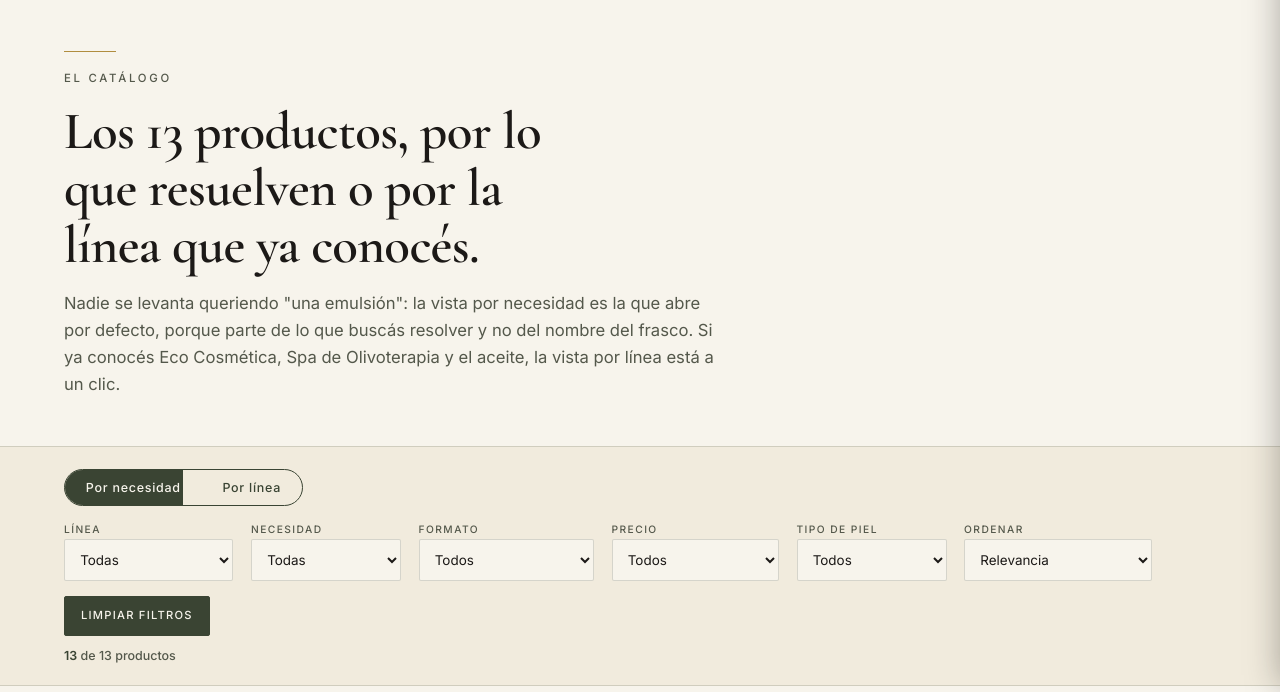
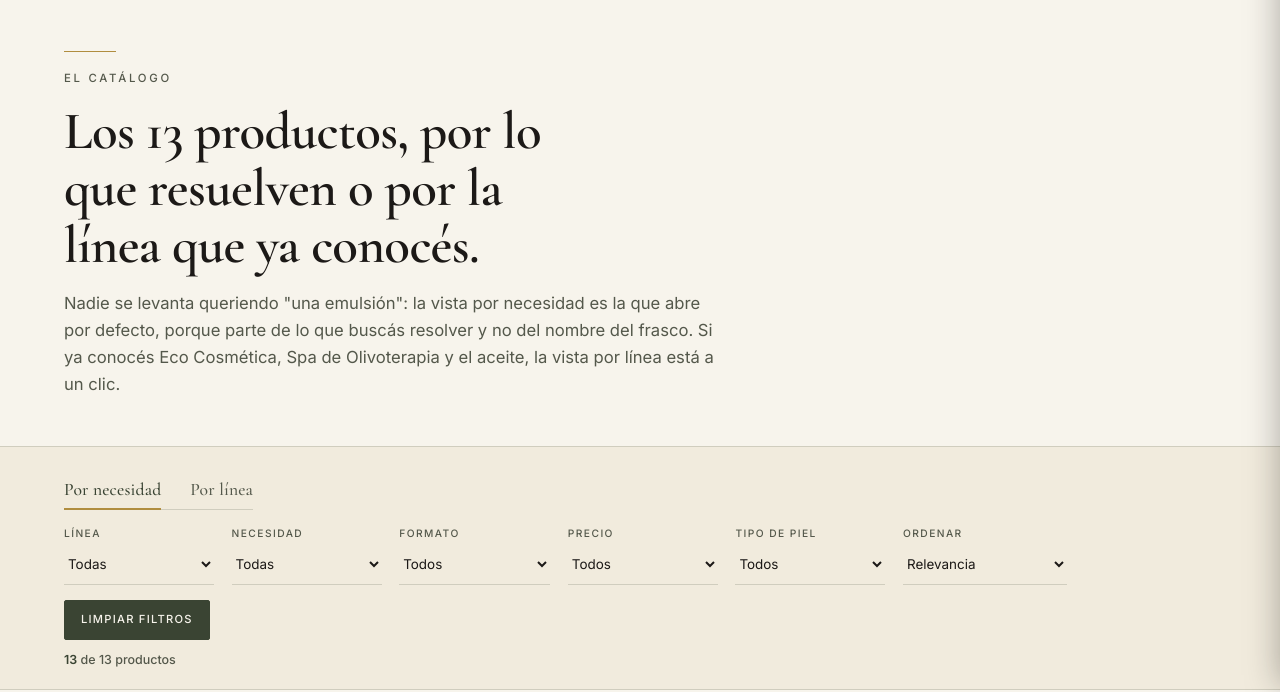
Before and after one commit to cerditoprogamador/verde-oliva-ecommerce, a plain HTML site: page sitio/catalogo.html in a window 1280 px wide. Shown: the part 102-794 px from the top of the page. Drawn offline with nearby package versions, Linux system fonts and the light colour scheme; no server answers.

Commit message:
catalogo.html: editorial view toggle, borderless filters, rectangular jumpnav
.viewtoggle drops its dark sliding pill and becomes a Cormorant Garamond
text toggle with a thin oro underline that slides to the active tab's
actual measured width/position (viewPill JS renamed to a positioning
function driven by offsetWidth/offsetLeft, kept in sync on resize and
language change). .ffield select loses its boxed chrome for a borderless
underline field that picks up var(--oro) on hover/focus. .jumpnav a goes
from a fully-rounded pill to a 2px-radius rectangle; its sticky/scroll-spy
behavior is untouched.

```diff
--- a/sitio/catalogo.html
+++ b/sitio/catalogo.html
@@ -52,23 +52,23 @@ h1,h2,h3,h4{font-family:var(--fs);font-weight:600;line-height:1.08;margin:0;lett
 .top{padding:clamp(30px,4.4vw,52px) 0 clamp(22px,2.8vw,32px)}
 .top h1{font-size:clamp(2rem,4.6vw,3.3rem);max-width:19ch}
 .toolbar{border-top:1px solid var(--linea);border-bottom:1px solid var(--linea);background:var(--crema2);padding:clamp(16px,2vw,22px) 0}
-.viewtoggle{position:relative;display:inline-flex;border:1px solid var(--oliva);border-radius:100px;overflow:hidden;margin-bottom:clamp(14px,1.8vw,18px)}
-.viewtoggle .pill{position:absolute;top:0;bottom:0;left:0;width:50%;background:var(--oliva);
- transition:transform .45s var(--e);z-index:0;will-change:transform}
-.tbtn{position:relative;z-index:1;background:transparent;color:var(--oliva);border:0;padding:.7rem 1.3rem;
- font:500 .78rem/1 var(--fb);letter-spacing:.06em;cursor:pointer;transition:color .45s var(--e)}
-.tbtn[aria-pressed="true"]{color:var(--crema)}
+.viewtoggle{position:relative;display:inline-flex;gap:1.8rem;border-bottom:1px solid var(--linea);margin-bottom:clamp(14px,1.8vw,18px)}
+.viewtoggle .tbunderline{position:absolute;left:0;bottom:-1px;height:2px;background:var(--oro);
+ transition:transform .45s var(--e),width .45s var(--e);will-change:transform,width}
+.tbtn{position:relative;background:transparent;color:var(--tinta);border:0;padding:.7rem 0;
+ font:500 1.1rem/1 var(--fs);letter-spacing:.01em;cursor:pointer;transition:color .3s var(--e)}
+.tbtn[aria-pressed="true"]{color:var(--oliva)}
 .filters{display:flex;flex-wrap:wrap;gap:.9rem 1.1rem;align-items:end}
 .ffield{display:flex;flex-direction:column;gap:.3rem;min-width:150px}
 .ffield label{font:500 .64rem/1 var(--fb);letter-spacing:.14em;text-transform:uppercase;color:var(--tinta)}
-.ffield select{min-height:42px;padding:.5rem .7rem;background:var(--crema);border:1px solid var(--linea);border-radius:2px;font:400 .84rem var(--fb);color:var(--corteza);cursor:pointer}
-.ffield select:hover{border-color:var(--oro)}
+.ffield select{min-height:42px;padding:.5rem 0;background:transparent;border:0;border-bottom:1px solid var(--linea);border-radius:0;font:400 .84rem var(--fb);color:var(--corteza);cursor:pointer;transition:border-color .2s var(--e)}
+.ffield select:hover,.ffield select:focus{border-color:var(--oro)}
 .freset{align-self:end}
 .fcount{margin:.9rem 0 0;font:500 .78rem/1 var(--fb);color:var(--tinta)}
 .fcount b{color:var(--oliva);font-weight:600}
 .jumpnav{position:sticky;top:var(--hh);z-index:35;background:var(--crema);border-bottom:1px solid var(--linea)}
 .jumpnav-in{display:flex;gap:.4rem;padding:.6rem 0;overflow-x:auto;white-space:nowrap}
-.jumpnav a{display:inline-flex;align-items:center;gap:.45rem;padding:.55rem .95rem;border-radius:100px;
+.jumpnav a{display:inline-flex;align-items:center;gap:.45rem;padding:.55rem .95rem;border-radius:2px;
  text-decoration:none;color:var(--oliva);font:500 .8rem/1 var(--fb);cursor:pointer;border:1px solid transparent;
  transition:background .2s var(--e),color .2s var(--e),border-color .2s var(--e),transform .3s var(--e),box-shadow .3s var(--e)}
 .jumpnav a:hover{border-color:var(--oro);transform:translateY(-2px);box-shadow:0 6px 14px -8px rgba(58,68,51,.3)}
@@ -220,9 +220,9 @@ h1,h2,h3,h4{font-family:var(--fs);font-weight:600;line-height:1.08;margin:0;lett
 
 <section class="toolbar" id="toolbar"><div class="wrap">
   <div class="viewtoggle" role="group" aria-label="Elegir vista del catálogo">
-    <span class="pill" aria-hidden="true"></span>
     <button class="tbtn" type="button" id="tab-necesidad" aria-pressed="true" data-i18n="tab-necesidad">Por necesidad</button>
     <button class="tbtn" type="button" id="tab-linea" aria-pressed="false" data-i18n="tab-linea">Por línea</button>
+    <span class="tbunderline" aria-hidden="true"></span>
   </div>
 
   <div class="filters">
@@ -707,7 +707,12 @@ h1,h2,h3,h4{font-family:var(--fs);font-weight:600;line-height:1.08;margin:0;lett
   }
   document.addEventListener('vo:lang-changed', render);
 
-  var viewPill=document.querySelector('.viewtoggle .pill');
+  var viewUnderline=document.querySelector('.viewtoggle .tbunderline');
+  function positionUnderline(btn){
+    if(!viewUnderline || !btn) return;
+    viewUnderline.style.width=btn.offsetWidth+'px';
+    viewUnderline.style.transform='translateX('+btn.offsetLeft+'px)';
+  }
   function setView(view){
     var isN=view==='necesidad';
     viewNecesidad.hidden=!isN;
@@ -716,12 +721,19 @@ h1,h2,h3,h4{font-family:var(--fs);font-weight:600;line-height:1.08;margin:0;lett
     jumpLinea.hidden=isN;
     tabN.setAttribute('aria-pressed', isN?'true':'false');
     tabL.setAttribute('aria-pressed', isN?'false':'true');
-    if(viewPill) viewPill.style.transform='translateX('+(isN?'0':'100%')+')';
+    positionUnderline(isN?tabN:tabL);
     render();
   }
 
   tabN.addEventListener('click',function(){ setView('necesidad'); });
   tabL.addEventListener('click',function(){ setView('linea'); });
+  positionUnderline(tabN);
+  window.addEventListener('resize',function(){
+    positionUnderline(tabN.getAttribute('aria-pressed')==='true'?tabN:tabL);
+  });
+  document.addEventListener('vo:lang-changed',function(){
+    positionUnderline(tabN.getAttribute('aria-pressed')==='true'?tabN:tabL);
+  });
 
   [fLinea,fNecesidad,fFormato,fPrecio,fPiel,fSort].forEach(function(el){
     el.addEventListener('change', render);
```
